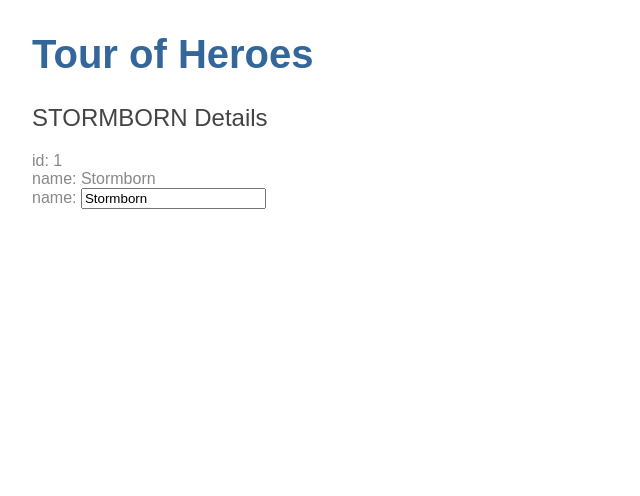
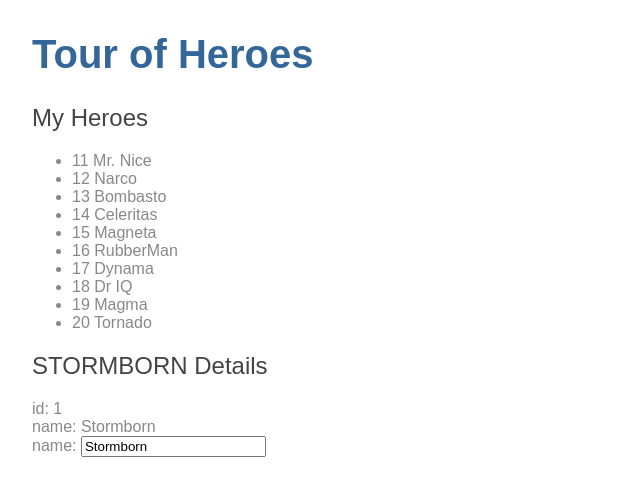
Before and after one commit to soulyana/MyFirstAngularApp, an Angular app: page / in a window 1280 px wide. Shown: the top 496 px of the page, without its empty margins (0-640 px from the left). Built offline with nearby package versions, Linux system fonts and the light colour scheme.

Commit message:
List heroes with *ngFor

```diff
--- a/src/app/heroes/heroes.component.html
+++ b/src/app/heroes/heroes.component.html
@@ -1,3 +1,10 @@
+<h2>My Heroes</h2>
+<ul class="heroes">
+  <li *ngFor="let hero of heroes">
+    <span class="badge">{{hero.id}}</span> {{hero.name}}
+  </li>
+</ul>
+
 <h2>{{hero.name | uppercase}} Details</h2>
 <div><span>id: </span>{{hero.id}}</div>
 <div><span>name: </span>{{hero.name}}</div>
```
